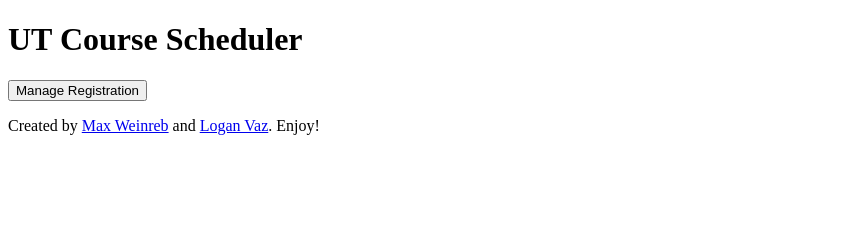
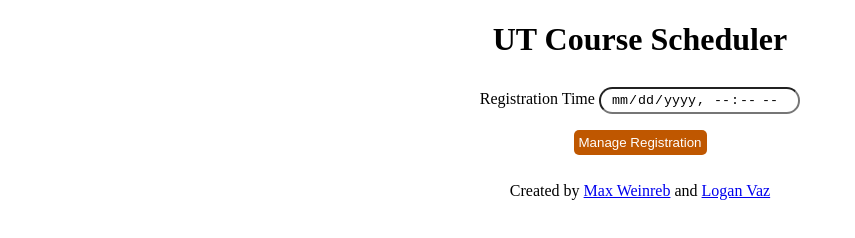
Before and after one commit to loganvaz/UT-Course-Scheduler, a browser extension: page htmls/index.html in a window 1280 px wide. Shown: the whole page, without its empty margins (0-855 px from the left). Drawn offline with Linux system fonts and the light colour scheme.

Commit message:
reg time + minor css

```diff
--- /dev/null
+++ b/css/global.css
@@ -0,0 +1,13 @@
+:root {
+    --orange: rgb(191, 87, 0);
+}
+
+.submit-button-type {
+    margin-bottom: 0.8em;
+    border-radius: 1vh;
+    background-color: var(--orange);
+    color: white;
+    border-width: 0px;
+    padding: 1vh;
+    cursor: pointer;
+}
--- /dev/null
+++ b/css/index.css
@@ -0,0 +1,39 @@
+@import "global.css";
+body {
+    min-width: 300px;
+}
+
+.centered {
+    text-align: center;
+}
+
+#manage-button-container {
+    margin:auto;
+}
+
+#manage-button {
+    border-radius: 5px;
+    padding: 5px;
+}
+
+#registration-time-container {
+    margin: auto;
+    margin-bottom: 1em;
+    text-align: center;
+}
+
+/* credit https://www.w3schools.blog/input-type-date-remove-calendar-icon*/
+input[type="datetime-local"]::-webkit-inner-spin-button,
+input[type="datetime-local"]::-webkit-calendar-picker-indicator {
+    display: none;
+    -webkit-appearance: none;
+}
+
+#registration-time {
+    pointer-events:none;
+    border-width: 2px;
+    border-radius: 1em;
+    padding: 0.25em;
+    padding-left: 0.75em;
+    margin-top: 0.5em;
+}
--- a/css/manage_registration.css
+++ b/css/manage_registration.css
@@ -1,7 +1,5 @@
 /* SOME OF STYLESHEET FOR TABLE BASED ON CHATGPT RESPONSE */
-:root {
-    --orange: rgb(191, 87, 0);
-}
+@import "global.css";
 
 h1 {
     text-align: center;
@@ -214,13 +212,3 @@
     font-size: 1.5em;
     margin-left: 0.5em;
 }
-
-#update-time {
-    margin-bottom: 0.8em;
-    border-radius: 1vh;
-    background-color: var(--orange);
-    color: white;
-    border-width: 0px;
-    padding: 1vh;
-    cursor: pointer;
-}
--- a/htmls/index.html
+++ b/htmls/index.html
@@ -1,13 +1,20 @@
 <!DOCTYPE html>
 <html>
+<head>
+    <script src="../scripts/index.js">  </script>
+    <link rel="stylesheet" type="text/css" href="../css/index.css">
+</head>
 <body>
-    <h1>UT Course Scheduler</h1>
-    <button id="manage_button">
-        Manage Registration
-    </button>
-    <p>
-        Created by <a href="maxweinreb.com">Max Weinreb</a> and <a href="https://github.com/loganvaz">Logan Vaz</a>. Enjoy!
-    </p>
-    <script src="../scripts/index.js">  </script>
+    <h1 class="centered">UT Course Scheduler</h1>
+    <ul id="class-list"></ul>
+    <div id="registration-time-container" title="Go to Manage Registration to change">
+        <label for="registration-time">Registration Time</label>
+        <input type="datetime-local" id="registration-time" readonly>
+        <p id="no-registration-time" style="display: none;">No registration time currently set! Click Manage Registration to set it.</p>
+    </div>
+    <div id="manage-button-container" class="centered">
+        <button id="manage-button" class="submit-button-type"> Manage Registration </button>
+    </div>
+    <p class="centered"> Created by <a href="maxweinreb.com">Max Weinreb</a> and <a href="https://github.com/loganvaz">Logan Vaz</a> </p>
 </body>
 </html>
--- a/scripts/index.js
+++ b/scripts/index.js
@@ -2,21 +2,35 @@
 document.addEventListener('DOMContentLoaded', function(){
     //TODO maybe add this to background script instead
     chrome.storage.session.setAccessLevel({ accessLevel: 'TRUSTED_AND_UNTRUSTED_CONTEXTS' });
-        //load class queue as copy of saved requested classes
+    //load class queue as copy of saved requested classes
     const class_queue = ["51895","13220"];
     //read list/hashmap of course codes that we want to waitlist
     // chrome.storage.session.setAccessLevel({"accessLevel": "TRUSTED_AND_UNTRUSTED_CONTEXTS"});
     chrome.storage.session.set({ "class_queue": class_queue }).then(() => {
         //click the "submit" button to enter into registration section
-        var manage_button = document.getElementById("manage_button");
+        var manage_button = document.getElementById("manage-button");
         manage_button.addEventListener('click', open_manage_registration);
     });
 
-    //TODO add to management page
-    // chrome.alarms.create("registration_alarm" , {
-    //     when: Date.now()+10000
-    // });
+    //display current registration time
+    chrome.storage.sync.get(["global_alarm"], function(data) {
+        if(data.global_alarm == undefined){
+            document.getElementById("registration-time").style.display = "none";
+            document.getElementById("no-registration-time").style.removeProperty("display");
+        } else {
+            set_displayed_time(data.global_alarm);
+        }
+    });
+
 });
+
+function set_displayed_time(date_init){
+    var now = new Date(date_init);
+    now.setMinutes(now.getMinutes()-now.getTimezoneOffset());
+    document.getElementById("registration-time").value = now.toISOString().slice(0, 16);
+}
+
+
 
 function open_manage_registration(){
     // throw new Error("Manage registration time!");
```
Also changed, not shown: htmls/manage_registration.html (+1 -1 lines).
